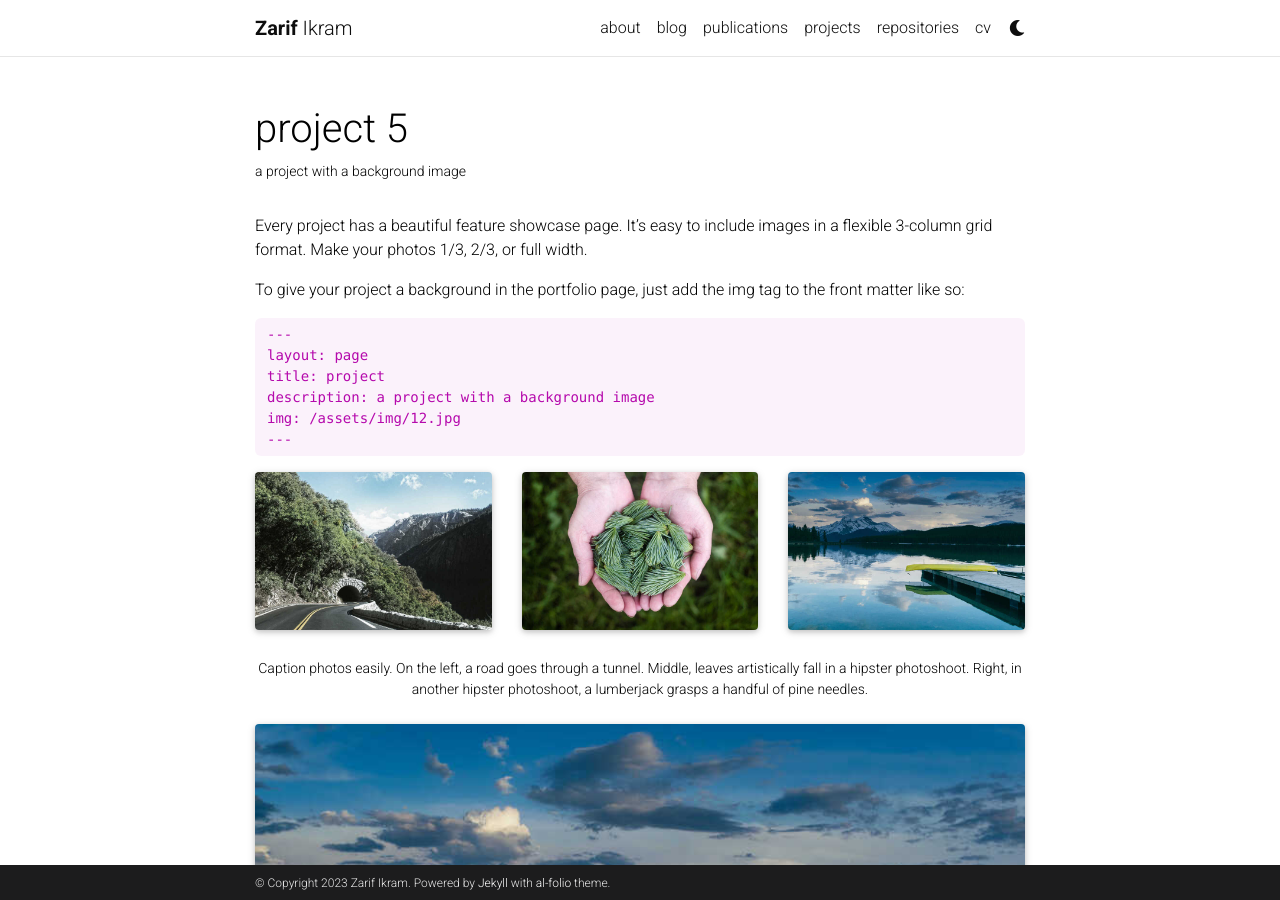
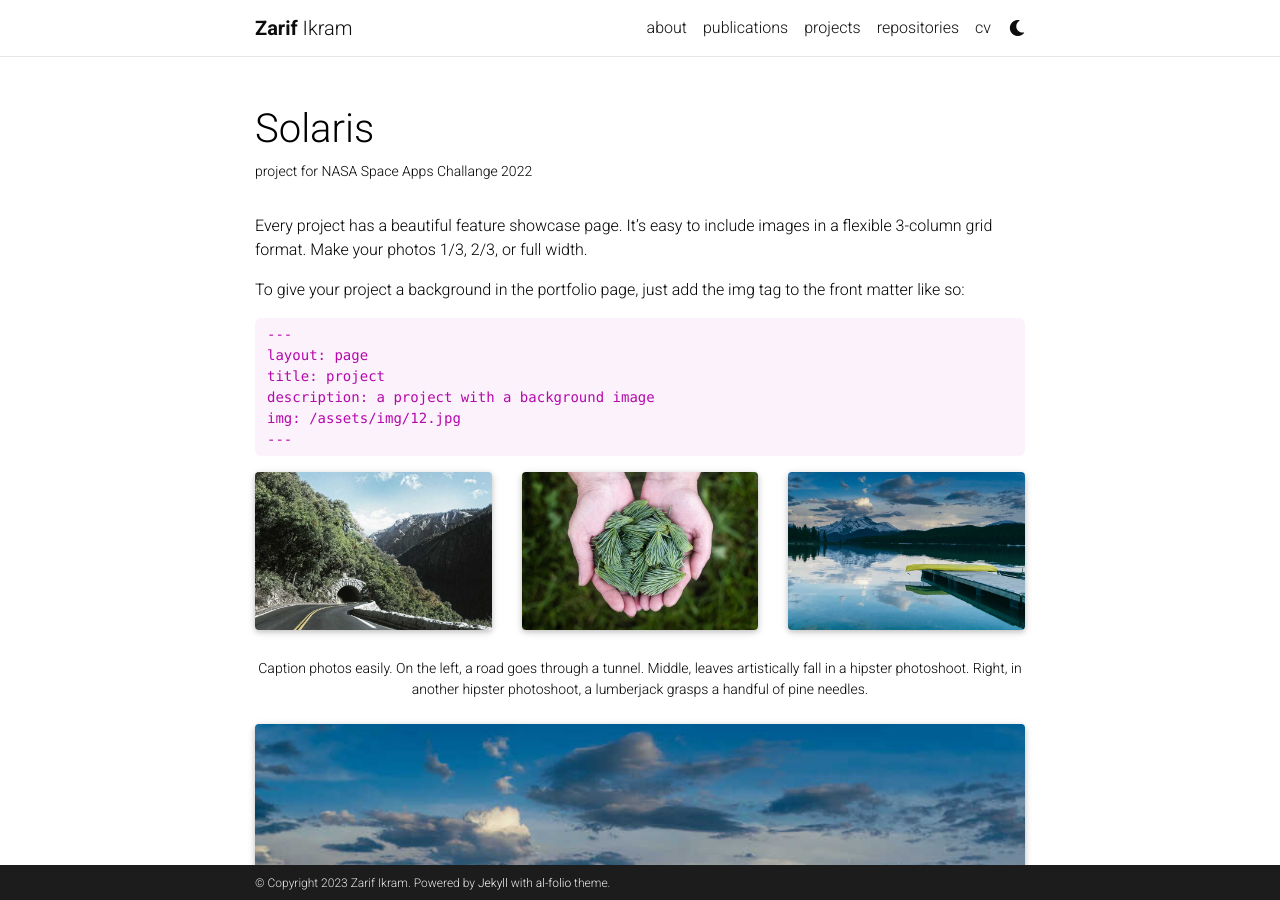
Before and after one commit to zarifikram/zarifikram.github.io, a Jekyll site: the page built from _projects/5_project.md, in a window 1280 px wide and 900 px high. Built offline with Jekyll 4.4.1, drawn with Linux system fonts in a browser that asks for light colours; full-size pictures stand in for the smaller copies a plugin makes; comment, search, counter and statistics services are not loaded; a style sheet for code colours, icons or effects is not loaded.

Commit message:
projects added

```diff
--- a/_config.yml
+++ b/_config.yml
@@ -115,7 +115,7 @@ bing_site_verification:  # out your bing-site-verification ID (Bing Webmaster)
 # -----------------------------------------------------------------------------
 
 blog_name: Zikram's thoughts # blog_name will be displayed in your blog page
-blog_nav_title: blog # your blog must have a title for it to be displayed in the nav bar
+blog_nav_title:  # your blog must have a title for it to be displayed in the nav bar
 blog_description: i won't probably write anything here, but here it is
 permalink: /blog/:year/:title/
 
--- a/_projects/5_project.md
+++ b/_projects/5_project.md
@@ -1,10 +1,10 @@
 ---
 layout: page
-title: project 5
-description: a project with a background image
-img: assets/img/1.jpg
+title: Solaris
+description: project for NASA Space Apps Challange 2022
+img: assets/img/solaris.png
 importance: 3
-category: fun
+category: hackathon
 ---
 
 Every project has a beautiful feature showcase page.
```
Also changed, not shown: _pages/about.md (+1 -2 lines), _pages/projects.md (+2 -2 lines), _projects/4_project.md (+3 -3 lines).
